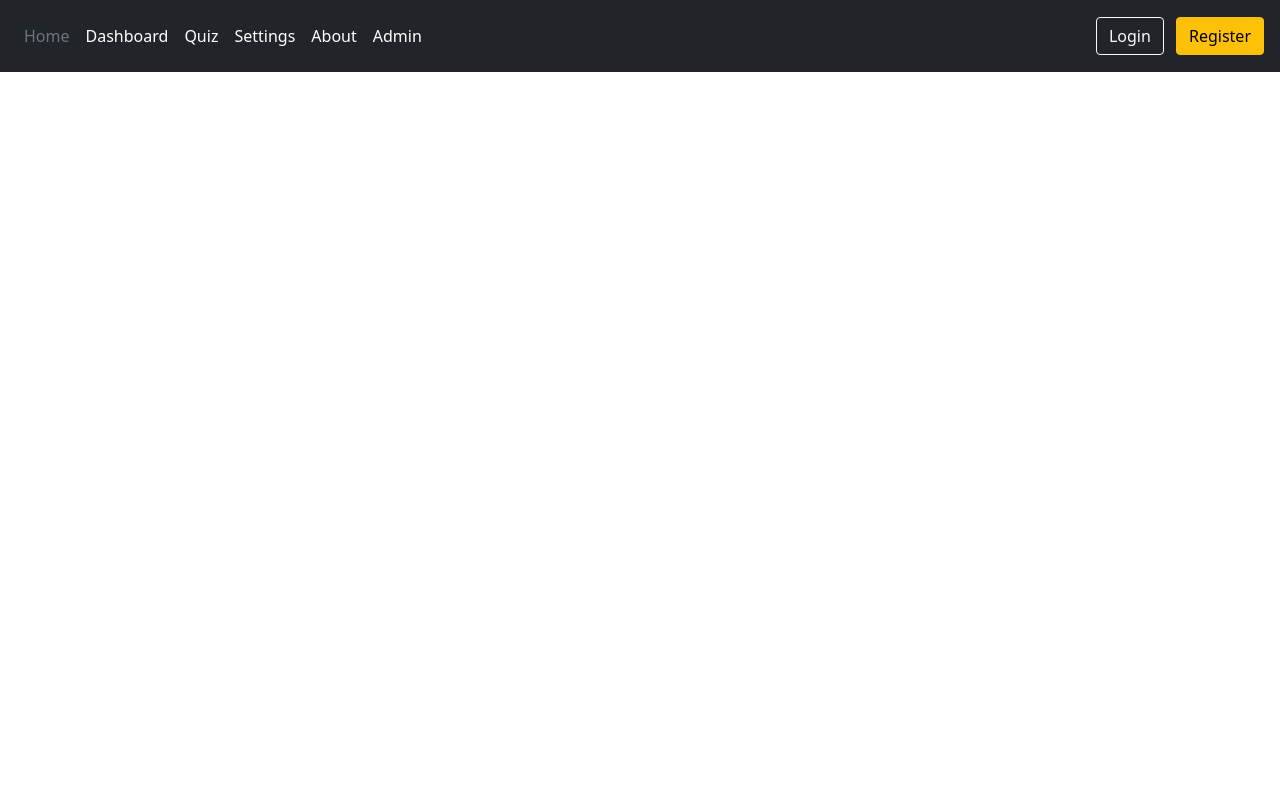
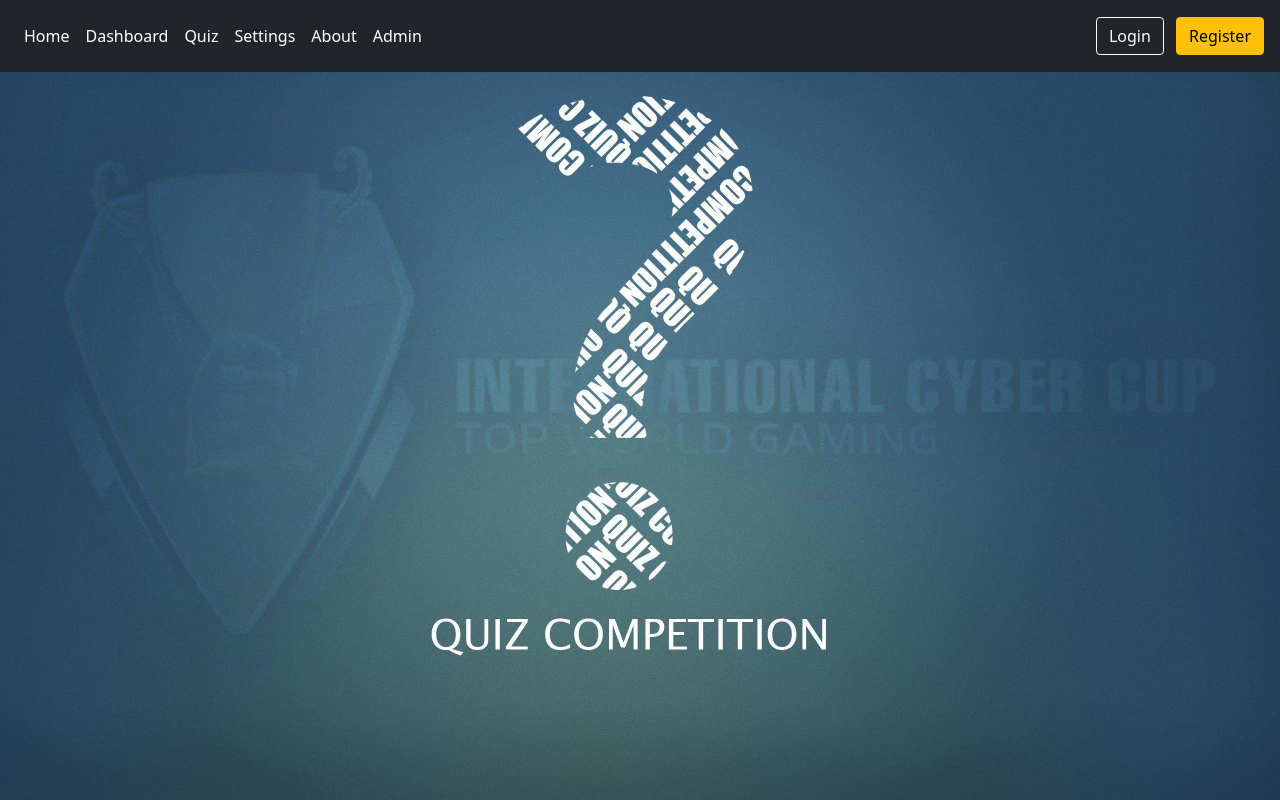
Before and after one commit to mariodragun/MS4-Django-Mario-Dragun, a Django app: page / in a window 1280 px wide. Run offline with Django 3.2, Linux system fonts and the light colour scheme.

Commit message:
setting index page and base image

```diff
--- a/core/views.py
+++ b/core/views.py
@@ -11,7 +11,7 @@
     """Basic index view."""
 
     # load template
-    template = loader.get_template("core/base.html")
+    template = loader.get_template("core/index.html")
     context = {}
 
     # return response along with rendered template
--- /dev/null
+++ b/files/static/common/css/components/background_image.css
@@ -0,0 +1,10 @@
+#img-bg {
+    min-height: 100%;
+    width: 100%;
+    height: auto;
+
+    position: fixed;
+    top: 0;
+    left: 0;
+    z-index: -1;
+}
--- a/templates/core/base.html
+++ b/templates/base.html
@@ -21,6 +21,9 @@
     <body>
         {% include 'common/site_header.html'%}
 
+        {% block content_outside %}
+        {% endblock %}
+
         <div class="container">
             {% block content %}
             {% endblock %}
--- /dev/null
+++ b/templates/core/index.html
@@ -0,0 +1,13 @@
+{% extends 'base.html'%}
+
+{% load static %}
+
+{% block extra_styles %}
+    <link rel="stylesheet" type="text/css" href="{% static 'common/css/components/background_image.css' %}">
+{% endblock %}
+
+{% block content_outside %}
+    <div class="bg">
+        <img src="/files/static/common/images/photo_main.jpg" id="img-bg" />
+    </div>
+{% endblock %}
--- a/templates/core/quiz.html
+++ b/templates/core/quiz.html
@@ -1,4 +1,4 @@
-{% extends 'core/base.html'%}
+{% extends 'base.html'%}
 
 {% load static %}
 {% block extra_styles %}
--- a/templates/core/quiz/quiz_completed.html
+++ b/templates/core/quiz/quiz_completed.html
@@ -1,4 +1,4 @@
-{% extends 'core/base.html'%}
+{% extends 'base.html'%}
 
 {% load static %}
 {% block extra_styles %}
```
Also changed, not shown: files/static/common/css/index.css (line endings or trailing spaces), files/static/common/images/photo_main.jpg (added).
